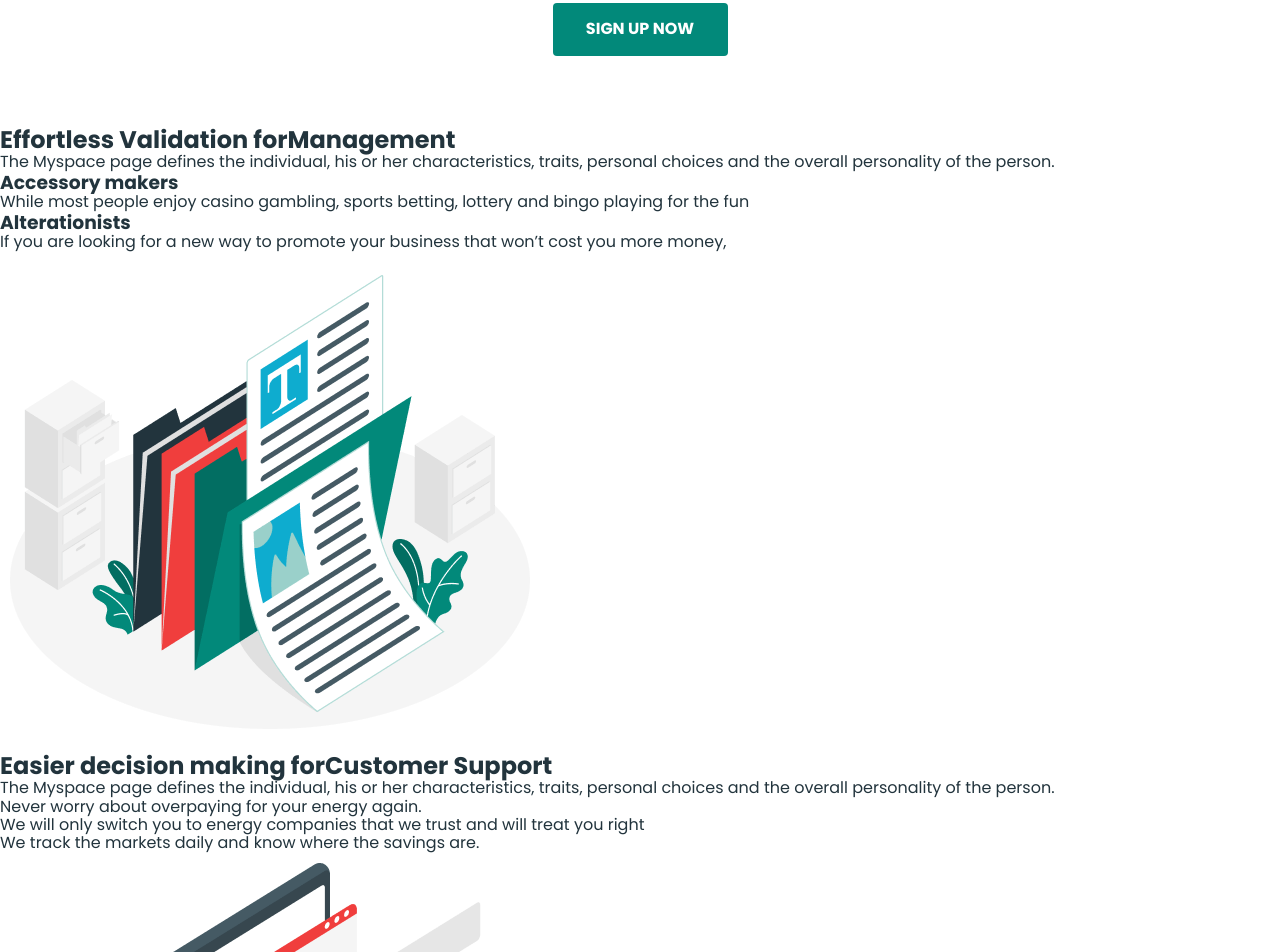
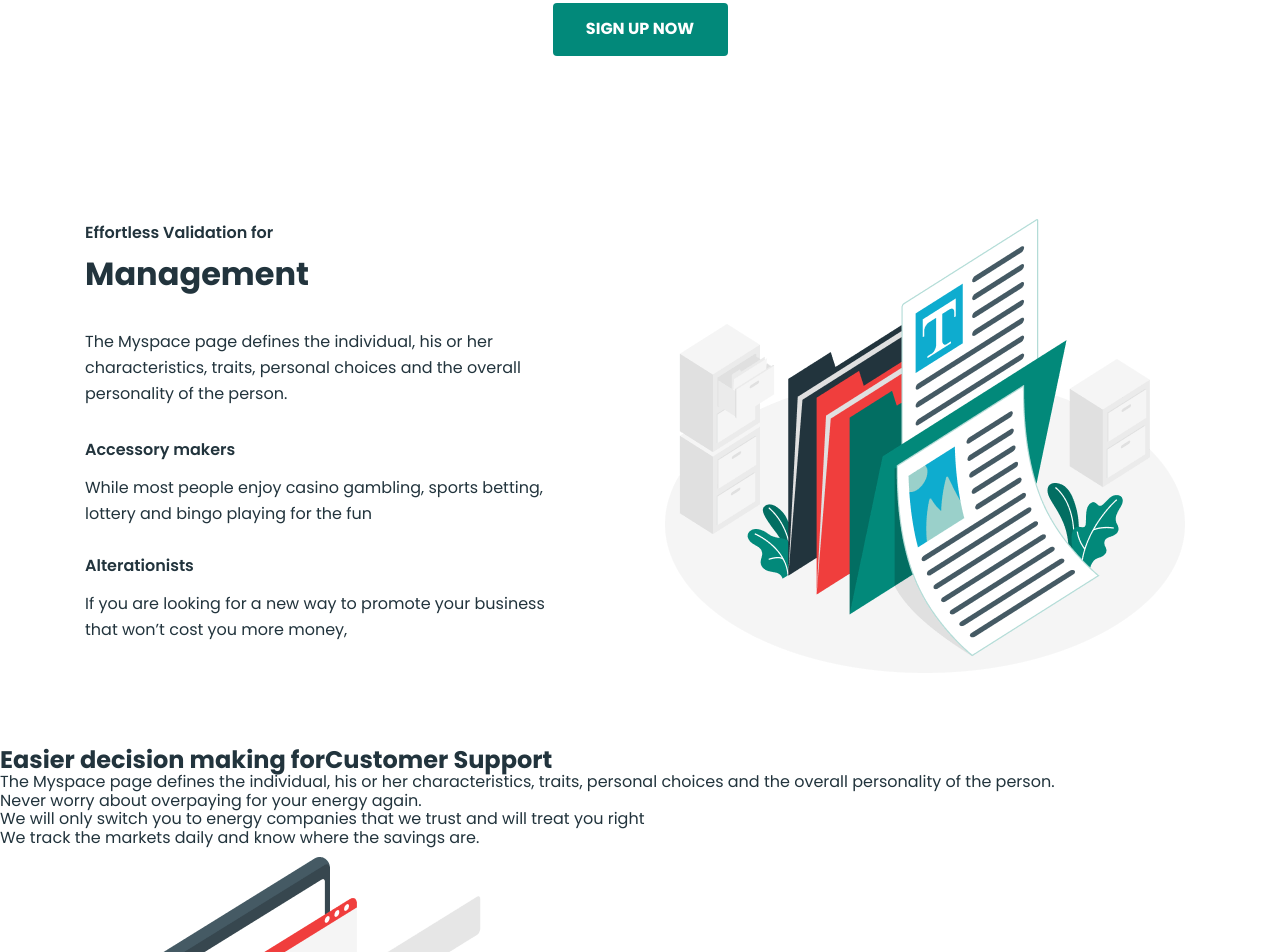
Before and after one commit to tatyanatychynska/mentor-practice-htms-css-new, a plain HTML site: page index.html in a window 1280 px wide. Shown: the part 1119-2071 px from the top of the page. Drawn offline with nearby package versions, Linux system fonts and the light colour scheme.

Commit message:
Add section Effortless validation

```diff
--- a/css/styles.css
+++ b/css/styles.css
@@ -224,3 +224,56 @@ img {
 }
 
 /* #endregion Specifically*/
+.effortless {
+  padding: 70px 0 50px;
+}
+.effortless .container {
+  display: flex;
+  align-items: center;
+  gap: 84px;
+}
+
+.effortless-title {
+  font-weight: 700;
+  font-size: 32px;
+  color: #22343d;
+  max-width: 224px;
+  margin-bottom: 25px;
+  height: 48px;
+}
+.effortless-title-span {
+  font-weight: 600;
+  font-size: 16px;
+  color: #22343d;
+  max-width: 189px;
+  margin-bottom: 8px;
+  height: 24px;
+}
+.effortless-desc {
+  font-weight: 400;
+  font-size: 16px;
+  line-height: 1.63;
+  color: #22343d;
+  margin-bottom: 30px;
+}
+.effortless-list {
+}
+.effortless-item {
+}
+.effortless-item-title {
+  font-weight: 600;
+  font-size: 16px;
+  line-height: 1.63;
+  color: #22343d;
+  margin-bottom: 12px;
+}
+.effortless-item-desc {
+  font-weight: 400;
+  font-size: 16px;
+  line-height: 1.63;
+  color: #22343d;
+  margin-bottom: 25px;
+}
+
+.effortless-text {
+}
--- a/index.html
+++ b/index.html
@@ -20,6 +20,7 @@
     <link rel="stylesheet" href="./css/styles.css" />
   </head>
   <body>
+    <!-- #region Header -->
     <header class="main-header">
       <div class="container">
         <!--(nav>(a>img)+ul>li*4>a)+ul>li*2>button-->
@@ -56,6 +57,7 @@
         </ul>
       </div>
     </header>
+    <!-- #endregion Header-->
     <main>
       <!-- #region  Hero-->
       <section class="hero">
@@ -88,6 +90,7 @@
         </div>
       </section>
       <!-- #endregion Hero-->
+      <!-- #region Specificaly -->
       <section class="specifically">
         <div class="container">
           <h2 class="spec-title">Product was Built Specifically for You</h2>
@@ -124,28 +127,34 @@
           <button type="button" class="spec-btn">Sign up now</button>
         </div>
       </section>
-      <section>
-        <h2><span>Effortless Validation for</span>Management</h2>
-        <p>
+      <!-- #endregion Specificaly-->
+      <!-- #region Effortless -->
+      <section class="effortless">
+        <div class="container">
+          <div class="effortless-text">
+              <h2 class="effortless-title-span">Effortless Validation for </h2>
+              <h2 class="effortless-title">Management</h2>
+            <p class="effortless-desc">
               The Myspace page defines the individual, his or her characteristics,
               traits, personal choices and the overall personality of the person.
             </p>
-        <ul>
-          <li>
-            <h3>Accessory makers</h3>
-            <p>
+            <ul class="effortless-list">
+              <li class="effortless-item">
+                <h3 class="effortless-item-title">Accessory makers</h3>
+                <p class="effortless-item-desc">
                   While most people enjoy casino gambling, sports betting, lottery
                   and bingo playing for the fun
                 </p>
               </li>
-          <li>
-            <h3>Alterationists</h3>
-            <p>
+              <li class="effortless-item">
+                <h3 class="effortless-item-title">Alterationists</h3>
+                <p class="effortless-item-desc">
                   If you are looking for a new way to promote your business that
                   won’t cost you more money,
                 </p>
               </li>
             </ul>
+          </div>
           <img src="./images/management-img.png" alt="Folders" width="540" />
                 </section>
                 <section>
@@ -170,7 +179,9 @@
             </li>
           </ul>
           <img src="./images/support-img.png" alt="Laptop" width="540" />
+        </div>
       </section>
+      <!-- #endregion Effortless -->
       <section>
         <h2><span>Optimisation for</span>Collaborative</h2>
         <p>
```
Lines whose indentation alone changed are shown as unchanged.
